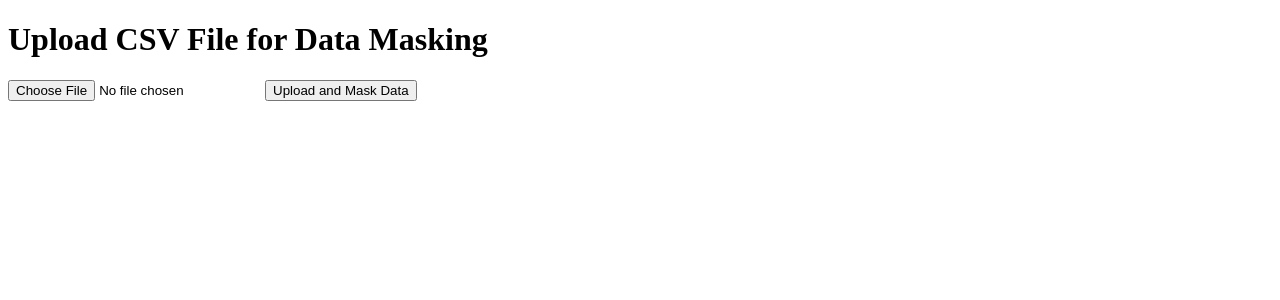
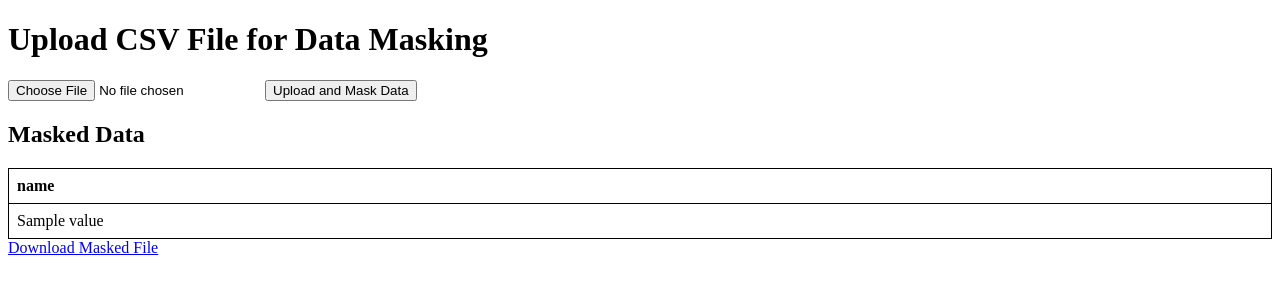
Before and after one commit to samarthvaru/Data-Masking-App, a Flask app: template data_masking_app/templates/index.html in a window 1280 px wide. Shown: the top 300 px of the page. Run offline with Flask 2, Linux system fonts and the light colour scheme; the template is opened without the code that fills it: most values are stand-ins (such as "Sample title", 1, 10 or a date in 2020).

Commit message:
implemented masked table - initial

```diff
--- /dev/null
+++ b/Book2_test.csv
@@ -0,0 +1,5 @@
+First Name,Last Name,Email,Credit Card Number,SSN,Address,Phone Number
+Carter,Doe,john.doe@example.com,4111111111111110,123-45-6789,123 Elm St,555-1234
+Jane,Smith,jane.smith@example.com,5500000000000000,987-65-4321,456 Oak St,555-5678
+Alice,Johnson,alice.j@example.com,340000000000000,111-22-3333,789 Maple St,555-8765
+Bob,Brown,bob.brown@example.com,30000000000000,222-33-4444,321 Pine St,555-4321
--- a/data_masking_app/app.py
+++ b/data_masking_app/app.py
@@ -1,10 +1,11 @@
-from flask import Flask, render_template, request, redirect, url_for, send_file
+from flask import Flask, render_template, request, redirect, url_for, send_file, session
 import os
 import csv
 from masking import mask_data
 
 app = Flask(__name__)
 app.config['UPLOAD_FOLDER'] = 'uploads/'
+app.secret_key = 'your_secret_key'
 
 # Ensure the upload folder exists
 if not os.path.exists(app.config['UPLOAD_FOLDER']):
@@ -12,7 +13,12 @@ if not os.path.exists(app.config['UPLOAD_FOLDER']):
 
 @app.route('/')
 def index():
-    return render_template('index.html', message='')
+    # Retrieve masked data from session if available
+    masked_data = session.get('masked_data', [])
+    # Clear the masked data from session
+    session.pop('masked_data', None)
+    session.pop('masked_filepath', None)
+    return render_template('index.html', masked_data=masked_data)
 
 @app.route('/upload', methods=['POST'])
 def upload_file():
@@ -46,11 +52,22 @@ def upload_file():
             writer.writeheader()
             writer.writerows(masked_data)
 
-        return send_file(masked_filepath, as_attachment=True)
+        # Store masked data in session
+        session['masked_data'] = masked_data
+        session['masked_filepath'] = masked_filepath
+
+        return redirect(url_for('index'))  # Redirect to the index page
 
     else:
         message = 'Invalid file format. Please upload a CSV file.'
         return render_template('index.html', message=message)
 
+@app.route('/download')
+def download_file():
+    masked_filepath = session.get('masked_filepath')
+    if masked_filepath and os.path.exists(masked_filepath):
+        return send_file(masked_filepath, as_attachment=True)
+    return "File not found or has been removed."
+
 if __name__ == '__main__':
     app.run(debug=True)
--- a/data_masking_app/templates/index.html
+++ b/data_masking_app/templates/index.html
@@ -4,6 +4,19 @@
     <meta charset="UTF-8">
     <meta name="viewport" content="width=device-width, initial-scale=1.0">
     <title>Data Masking Application</title>
+    <style>
+        table {
+            width: 100%;
+            border-collapse: collapse;
+        }
+        table, th, td {
+            border: 1px solid black;
+        }
+        th, td {
+            padding: 8px;
+            text-align: left;
+        }
+    </style>
 </head>
 <body>
     <h1>Upload CSV File for Data Masking</h1>
@@ -17,5 +30,31 @@
         <input type="file" name="file" accept=".csv" required>
         <button type="submit">Upload and Mask Data</button>
     </form>
+
+    <!-- Display masked data in table format -->
+    {% if masked_data %}
+        <h2>Masked Data</h2>
+        <table>
+            <thead>
+                <tr>
+                    {% for column in masked_data[0].keys() %}
+                        <th>{{ column }}</th>
+                    {% endfor %}
+                </tr>
+            </thead>
+            <tbody>
+                {% for row in masked_data %}
+                    <tr>
+                        {% for value in row.values() %}
+                            <td>{{ value }}</td>
+                        {% endfor %}
+                    </tr>
+                {% endfor %}
+            </tbody>
+        </table>
+
+        <!-- Provide a link to download the masked file -->
+        <a href="{{ url_for('download_file') }}">Download Masked File</a>
+    {% endif %}
 </body>
 </html>
```
